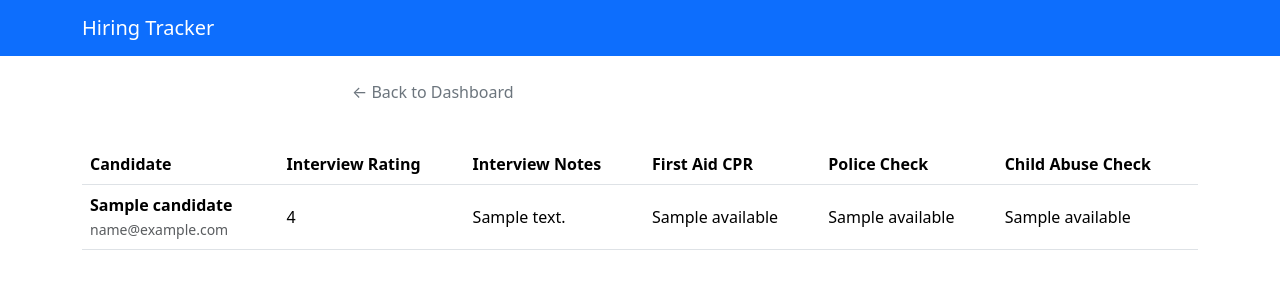
After one commit to kiratnavkaur2000-gif/tracker-new-childcare, a Flask app: template templates/interviewed_candidates.html in a window 1280 px wide. The commit adds this page. Shown: the top 300 px of the page. Run offline with Flask 3, Linux system fonts and the light colour scheme; the template is opened without the code that fills it: most values are stand-ins (such as "Sample title", 1, 10 or a date in 2020).

Commit message:
new route added filterling interviewed candidates only

```diff
--- a/app.py
+++ b/app.py
@@ -232,11 +232,10 @@ def registration_page(daycare_id):
 @app.route('/login',methods=['GET','POST'])
 def login():
 
-
     errors=[]
     if request.method == 'POST':
-      email = request.form.get('email','').strip()
-      password = request.form.get('password','').strip()
+      email = request.form.get('email','').strip().lower()
+      password = request.form.get('password','')
 
       if not email or '@' not in email:
           errors.append('invalid email')
@@ -251,7 +250,6 @@ def login():
         if user is None:
             conn.close()
             errors.append('Invalid email or password.')
-
 
         else:
             password_check=check_password_hash(user['password_hash'],password)
@@ -289,11 +287,11 @@ def director_dashboard(daycare_id):
     document_filter=request.args.get('document_filter','all')
 
     if document_filter=='complete':
-        applications=cursor.execute('SELECT * FROM candidates WHERE daycare_id=? AND first_aid_cpr_status=? AND police_check_status=? AND child_abuse_check_status=? AND status =?',(daycare_id,'available','available','available','interviewed')).fetchall()
+        applications=cursor.execute('SELECT * FROM candidates WHERE daycare_id=? AND first_aid_cpr_status=? AND police_check_status=? AND child_abuse_check_status=? AND status =? ORDER BY created_at DESC',(daycare_id,'available','available','available','interviewed')).fetchall()
     elif document_filter=='pending':
-        applications=cursor.execute('SELECT * FROM candidates WHERE daycare_id=? AND status=? AND(first_aid_cpr_status !=? OR police_check_status !=? OR child_abuse_check_status !=? )',(daycare_id,'interviewed','available','available','available')).fetchall()
+        applications=cursor.execute('SELECT * FROM candidates WHERE daycare_id=? AND status=? AND(first_aid_cpr_status !=? OR police_check_status !=? OR child_abuse_check_status !=? ) ORDER BY created_at DESC',(daycare_id,'interviewed','available','available','available')).fetchall()
     else:
-        document_filter== 'all'
+        document_filter= 'all'
         applications=cursor.execute('''SELECT * FROM candidates WHERE daycare_id=? ORDER BY created_at DESC''', (daycare_id,) ).fetchall()
 
     conn.close()
@@ -349,7 +347,7 @@ def viewdetails_2(candidate_id):
 
     user_id = session.get('user_id')
     if not user_id:
-        return redirect('/login')
+        return redirect(url_for('login'))
     print("ROUTE HIT:", request.method)
     conn = get_db()
     cursor=conn.cursor()
@@ -371,10 +369,8 @@ def viewdetails_2(candidate_id):
         if new_status not in allowed_status:
             conn.close()
             return 'not allowed status',400
-        print("FULL FORM:", request.form)
-        print("NEW STATUS:", repr(new_status))
-        print("ALLOWED:", allowed_status)
-        cursor.execute('''UPDATE candidates SET status=? WHERE id =?''',(new_status,candidate['id']) )
+
+        cursor.execute('''UPDATE candidates SET status=? WHERE id =? AND daycare_id=?''',(new_status,candidate['id'],candidate['daycare_id']) )
         conn.commit()
         conn.close()
         return redirect(url_for('viewdetails_2', candidate_id=candidate_id))
@@ -460,6 +456,10 @@ def post_interview_details(candidate_id):
         conn.close()
         return 'Access denied',403
 
+    if candidate['interview_date'] is None:
+        conn.close()
+        return render_template('schedule_interview_required.html',candidate=candidate)
+
     if request.method=='POST':
         form_type = request.form.get("form_type")
         if form_type != 'interview_review' and form_type != 'hiring_checklist':
@@ -473,7 +473,7 @@ def post_interview_details(candidate_id):
           if rating not in allowed_ratings:
             conn.close()
             return 'Invalid rating', 400
-          cursor.execute('UPDATE candidates SET interview_notes=?,interview_rating=?,status=? WHERE id=?',(notes,rating,'interviewed',candidate['id']))
+          cursor.execute('UPDATE candidates SET interview_notes=?,interview_rating=?,status=? WHERE id=? AND daycare_id=?',(notes,rating,'interviewed',candidate['id'],candidate['daycare_id']))
           conn.commit()
           conn.close()
           return redirect(url_for('post_interview_details', candidate_id=candidate_id))
@@ -486,20 +486,44 @@ def post_interview_details(candidate_id):
           allowed_checklist_values=['available','not_available','pending','requested']
           if first_aid_cpr not in allowed_checklist_values:
               conn.close()
-              return 'invalid status',404
+              return 'Invalid First Aid/CPR status',400
           if police_clearance not in allowed_checklist_values:
               conn.close()
-              return 'invalid status1',404
+              return 'Invalid Police Check status',400
           if child_abuse_registry not in allowed_checklist_values:
               conn.close()
-              return 'invalid status2',404
-          cursor.execute('UPDATE candidates SET first_aid_cpr_status=?,police_check_status=?,child_abuse_check_status=?  WHERE id=?',(first_aid_cpr,police_clearance,child_abuse_registry,candidate['id']))
+              return 'Invalid Child Abuse Registry status',400
+          cursor.execute('UPDATE candidates SET first_aid_cpr_status=?,police_check_status=?,child_abuse_check_status=?  WHERE id=? AND daycare_id=?',(first_aid_cpr,police_clearance,child_abuse_registry,candidate['id'],candidate['daycare_id']))
           conn.commit()
           conn.close()
           return redirect(url_for('post_interview_details', candidate_id=candidate_id))
 
     conn.close()
     return render_template('post_interview_details.html',candidate=candidate)
+@app.route('/interviewed_candidates/<int:daycare_id>')
+def interviwed_candidates(daycare_id):
+    user_id = session.get('user_id')
+    if not user_id:
+        return redirect('/login')
+    conn=get_db()
+    cursor=conn.cursor()
+    daycare_existence = cursor.execute('SELECT * FROM daycare WHERE id=?',(daycare_id,)).fetchone()
+    if daycare_existence is None:
+        conn.close()
+        return 'No daycare found', 404
+    membership_check =cursor.execute('SELECT * FROM daycare_membership WHERE daycare_id=? AND user_id=?',(daycare_id,user_id)).fetchone()
+    if not membership_check:
+        conn.close()
+        return 'Access Denied',403
+
+    checklist_lables=  {'available':'Available',
+            'not_available' :'Not available',
+            'not_requested':'Not Requested',
+            'pending':'Pending',
+            'requested':'requested'}
+    candidates_interviewed = cursor.execute('SELECT * FROM candidates WHERE status=? AND daycare_id=?',('interviewed',daycare_id)).fetchall()
+    conn.close()
+    return render_template('interviewed_candidates.html',candidates_interviewed=candidates_interviewed,checklist_lables=checklist_lables,daycare_id=daycare_id)
 
 @app.route('/logout')
 def logout():
--- /dev/null
+++ b/templates/interviewed_candidates.html
@@ -0,0 +1,61 @@
+{% extends "base.html" %}
+
+{% block content %}
+<div class="container mt-4" style="max-width: 600px;"> <a
+        href="{{url_for('director_dashboard', daycare_id=daycare_id)}}"
+        class="text-secondary text-decoration-none mb-3 d-inline-block">
+        &larr; Back to Dashboard
+    </a>
+</div>
+{%if candidates_interviewed%}
+<table class="table table-hover align-middle">
+   <thead>
+      <tr>
+         <th>Candidate</th>
+         <th>Interview Rating</th>
+         <th>Interview Notes</th>
+         <th>First Aid CPR</th>
+         <th>Police Check</th>
+         <th>Child Abuse Check</th>
+      </tr>
+   </thead>
+
+   <tbody>
+      <div class="container mt-4" style="max-width: 600px;">
+      {% for candidate in candidates_interviewed %}
+
+
+
+      <tr>
+         <td>
+            <strong>{{ candidate['name'] }}</strong><br>
+            <small class="text-muted">{{ candidate['email'] }}</small>
+         </td>
+
+
+         <td>{{ candidate['interview_rating'] }}<br></td>
+
+         <td>
+
+            {{ candidate['interview_notes'] }}
+
+         </td>
+
+         <td>{{ checklist_lables[candidate['first_aid_cpr_status']]}}</td>
+         <td>{{checklist_lables[candidate['police_check_status']]}}</td>
+         <td>{{checklist_lables[candidate['child_abuse_check_status']]}}</td>
+
+      </tr>
+
+      {% endfor %}
+
+
+   </tbody>
+</table>
+{%else%}
+<p>'No interviewed candidates yet'</p>
+{%endif%}
+
+
+
+{% endblock %}
--- a/templates/post_interview_details.html
+++ b/templates/post_interview_details.html
@@ -1,6 +1,11 @@
 {% extends "base.html" %}
 
 {% block content %}
+<div class="container mt-4" style="max-width: 1000px;"> <a
+        href="{{url_for('director_dashboard', daycare_id=candidate['daycare_id'])}}"
+        class="text-secondary text-decoration-none mb-3 d-inline-block">
+        &larr; Back to Dashboard
+    </a>
 <div class="container mt-4 mb-5">
     <div class="d-flex justify-content-between align-items-center mb-4 pb-2 border-bottom">
         <h1 class="text-primary m-0">{{ candidate['name'] }}</h1>
@@ -104,4 +109,5 @@
 
 
 
+
 {% endblock %}
```
Also changed, not shown: templates/schedule_interview_required.html (added, +37 -0 lines), templates/viewdetails_2.html (+9 -2 lines).
